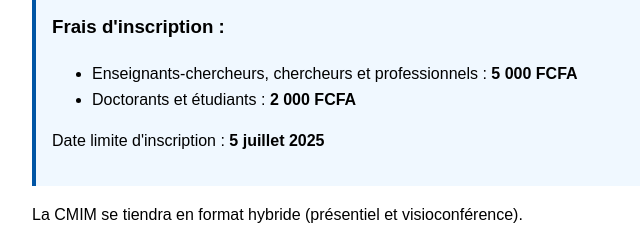
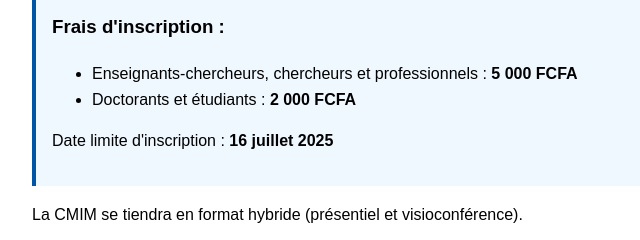
Before and after one commit to FST-USTTB/cmim-2025, a plain HTML site: page index.html in a window 1280 px wide. Shown: the part 3880-4120 px from the top of the page, 108-748 px from the left. Drawn offline with Linux system fonts and the light colour scheme.

Commit message:
Update index.html

```diff
--- a/index.html
+++ b/index.html
@@ -350,7 +350,7 @@
         <li>Enseignants-chercheurs, chercheurs et professionnels : <strong>5 000 FCFA</strong></li>
         <li>Doctorants et étudiants : <strong>2 000 FCFA</strong></li>
       </ul>
-      <p>Date limite d'inscription : <strong> 5 juillet 2025</strong></p>
+      <p>Date limite d'inscription : <strong> 16 juillet 2025</strong></p>
     </div>
 
     <p>La CMIM se tiendra en format hybride (présentiel et visioconférence).</p>
```
